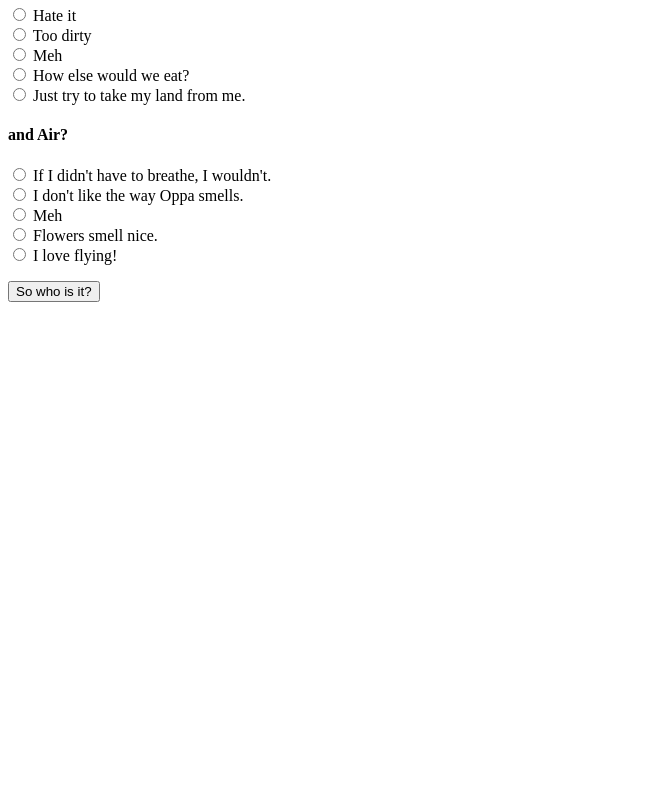
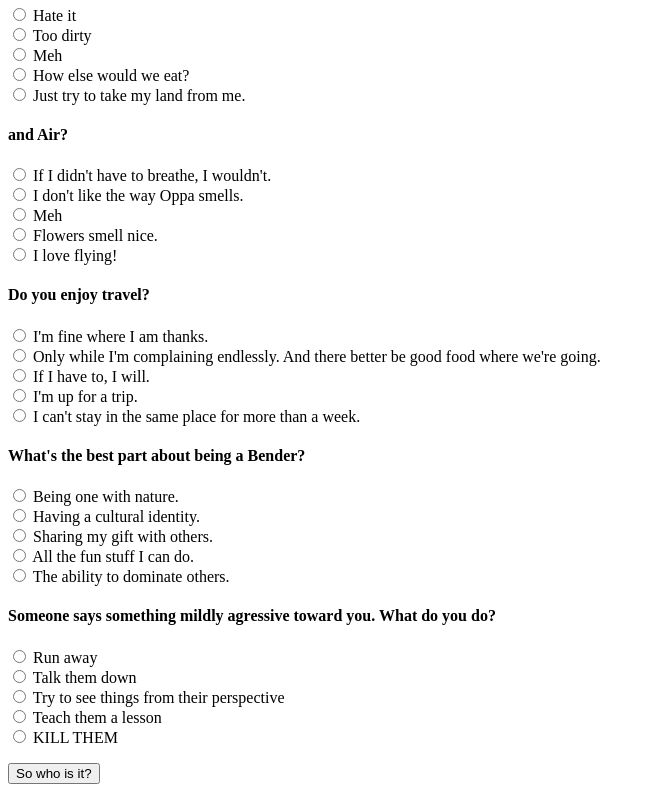
Before and after one commit to RomeoKilo125/friendFinder, a website: page app/public/survey.html in a window 1280 px wide. Shown: the part 377-1177 px from the top of the page, without its empty margins (0-655 px from the left). Before the commit the page ends 800 px from the top, so only its background shows below. Drawn offline with nearby package versions, Linux system fonts and the light colour scheme.

Commit message:
still more questions

```diff
--- a/app/public/survey.html
+++ b/app/public/survey.html
@@ -77,6 +77,57 @@
       <input type="radio" name="q4" value=5 />
       <label for="q4">I love flying!</label>
     </radiogroup>
+    <radiogroup id='q5'>
+      <h4>Do you enjoy travel?</h4>
+      <input type="radio" name="q5" value=1 />
+      <label for="q5">I'm fine where I am thanks.</label>
+      <br>
+      <input type="radio" name="q5" value=2 />
+      <label for="q5">Only while I'm complaining endlessly. And there better be good food where we're going.</label>
+      <br>
+      <input type="radio" name="q5" value=3 />
+      <label for="q5">If I have to, I will.</label>
+      <br>
+      <input type="radio" name="q5" value=4 />
+      <label for="q5">I'm up for a trip.</label>
+      <br>
+      <input type="radio" name="q5" value=5 />
+      <label for="q5">I can't stay in the same place for more than a week.</label>
+    </radiogroup>
+    <radiogroup id='q6'>
+      <h4>What's the best part about being a Bender?</h4>
+      <input type="radio" name="q6" value=1 />
+      <label for="q6">Being one with nature.</label>
+      <br>
+      <input type="radio" name="q6" value=2 />
+      <label for="q6">Having a cultural identity.</label>
+      <br>
+      <input type="radio" name="q6" value=3 />
+      <label for="q6">Sharing my gift with others.</label>
+      <br>
+      <input type="radio" name="q6" value=4 />
+      <label for="q6">All the fun stuff I can do.</label>
+      <br>
+      <input type="radio" name="q6" value=5 />
+      <label for="q6">The ability to dominate others.</label>
+    </radiogroup>
+    <radiogroup id='q7'>
+      <h4>Someone says something mildly agressive toward you. What do you do?</h4>
+      <input type="radio" name="q7" value=1 />
+      <label for="q7">Run away</label>
+      <br>
+      <input type="radio" name="q7" value=2 />
+      <label for="q7">Talk them down</label>
+      <br>
+      <input type="radio" name="q7" value=3 />
+      <label for="q7">Try to see things from their perspective</label>
+      <br>
+      <input type="radio" name="q7" value=4 />
+      <label for="q7">Teach them a lesson</label>
+      <br>
+      <input type="radio" name="q7" value=5 />
+      <label for="q7">KILL THEM</label>
+    </radiogroup>
 
     <p><button type="submit" class="submit">So who is it?</button></p>
   </form>
@@ -91,8 +142,14 @@
     let q2 = parseInt($('input[name=q2]:checked').val());
     let q3 = parseInt($('input[name=q3]:checked').val());
     let q4 = parseInt($('input[name=q4]:checked').val());
+    let q5 = parseInt($('input[name=q5]:checked').val());
+    let q6 = parseInt($('input[name=q6]:checked').val());
+    let q7 = parseInt($('input[name=q7]:checked').val());
+    let q8 = parseInt($('input[name=q8]:checked').val());
+    let q9 = parseInt($('input[name=q9]:checked').val());
+    let q10 = parseInt($('input[name=q10]:checked').val());
 
-    let answers = [q1, q2, q3, q4]
+    let answers = [q1, q2, q3, q4, q5, q6, q7, q8, q9, q10]
 
     console.log(answers);
   });
```
